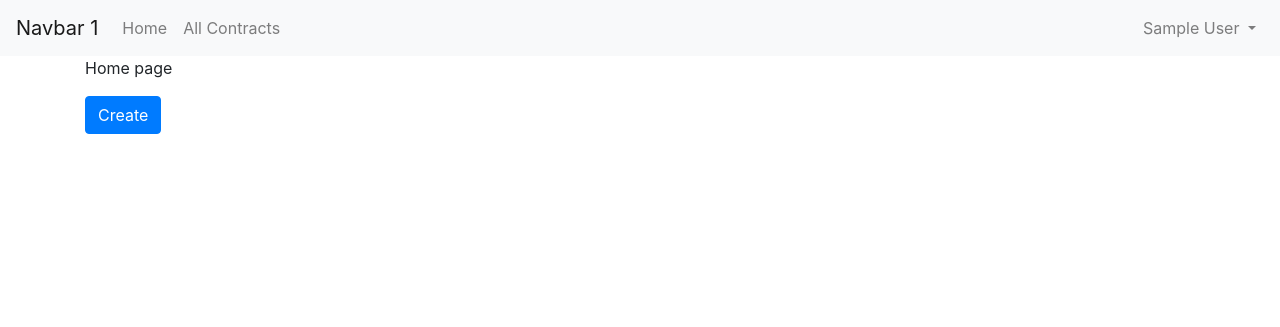
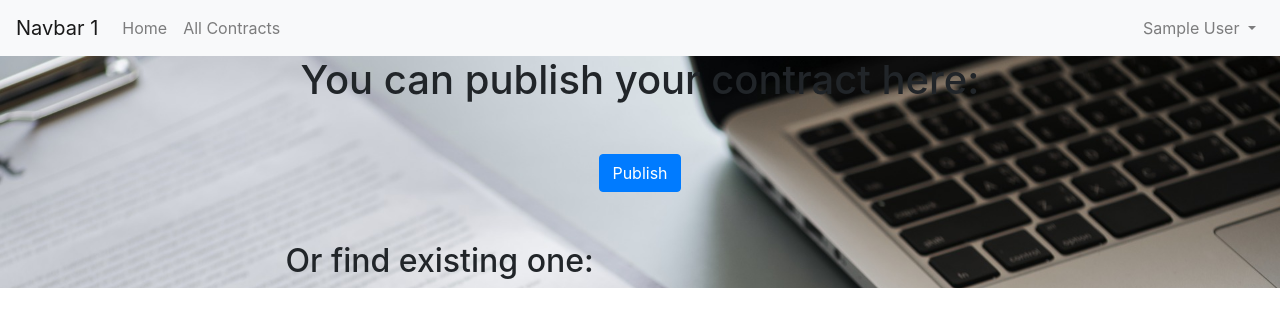
Before and after one commit to barrannov/contracts_project, a Django app: page / in a window 1280 px wide. Shown: the top 327 px of the page. Run offline with Django 3.2, Linux system fonts and the light colour scheme; the visitor is signed in with stand-in values (Sample User, id 1); some libraries are stand-ins or nearby versions.

Commit message:
working on frontend

```diff
--- a/contracts/views.py
+++ b/contracts/views.py
@@ -30,7 +30,7 @@ class CreateContract(View):
 
         if form.is_valid():
             contract_record = form.save()
-            contract_record['author'] = self.request.user
+            contract_record.author = self.request.user
             contract_record.save()
             return render(request, self.template_name, {'form': form, 'message': 'Successfully created!'})
 
--- a/templates/base.html
+++ b/templates/base.html
@@ -43,8 +43,8 @@
             {% include "top_navigation.html" %}
         </div>
     {% endblock top_navigation %}
-    <div class="container body">
-        <div class="main_container">
+{#    <div class="container body">#}
+{#        <div class="main_container">#}
 
             {% block content %}
                 <!-- {{ content }} -->
@@ -55,8 +55,8 @@
                     {#              {% include "app/footer.html" %}#}
                 </footer>
             {% endblock footer %}
-        </div>
-    </div>
+{#        </div>#}
+{#    </div>#}
 
     {% block javascripts %}
         <script src="https://code.jquery.com/jquery-3.2.1.slim.min.js"
--- a/templates/home_page.html
+++ b/templates/home_page.html
@@ -1,11 +1,25 @@
 {% extends 'base.html' %}
 
 {% block content %}
-<p>Home page</p>
-{% if user.is_authenticated %}
-    <a class="btn btn-primary" href="/create" role="button">Create</a>
-{% else %}
-    <p> Please authenticate to create a new contract.</p>
-{% endif %}
+    <div class="container-bd" style="background-image: url(static/imgs/laptop-3175111_1920.jpg);  background-size: cover;">
+        <div class="container" >
+            <div class="row justify-content-md-center">
+                <div class="col-md-auto justify-content-center">
+                    <h1 class="col-md-auto">You can publish your contract here:</h1>
+                    <div class="w-2000"></div>
+                    <div class="row justify-content-center" style="margin-top: 50px">
+
+                        {% if user.is_authenticated %}
+                            <a class="btn btn-primary" href="/create" role="button">Publish</a>
+                        {% else %}
+                            <p> Please authenticate to create a new contract.</p>
+                        {% endif %}
+                    </div>
+                    <h2 style="margin-top: 50px">Or find existing one:</h2>
+                </div>
+
+            </div>
+        </div>
+    </div>
 
 {% endblock %}
```
Also changed, not shown: static/imgs/laptop-3175111_1920.jpg (added).
